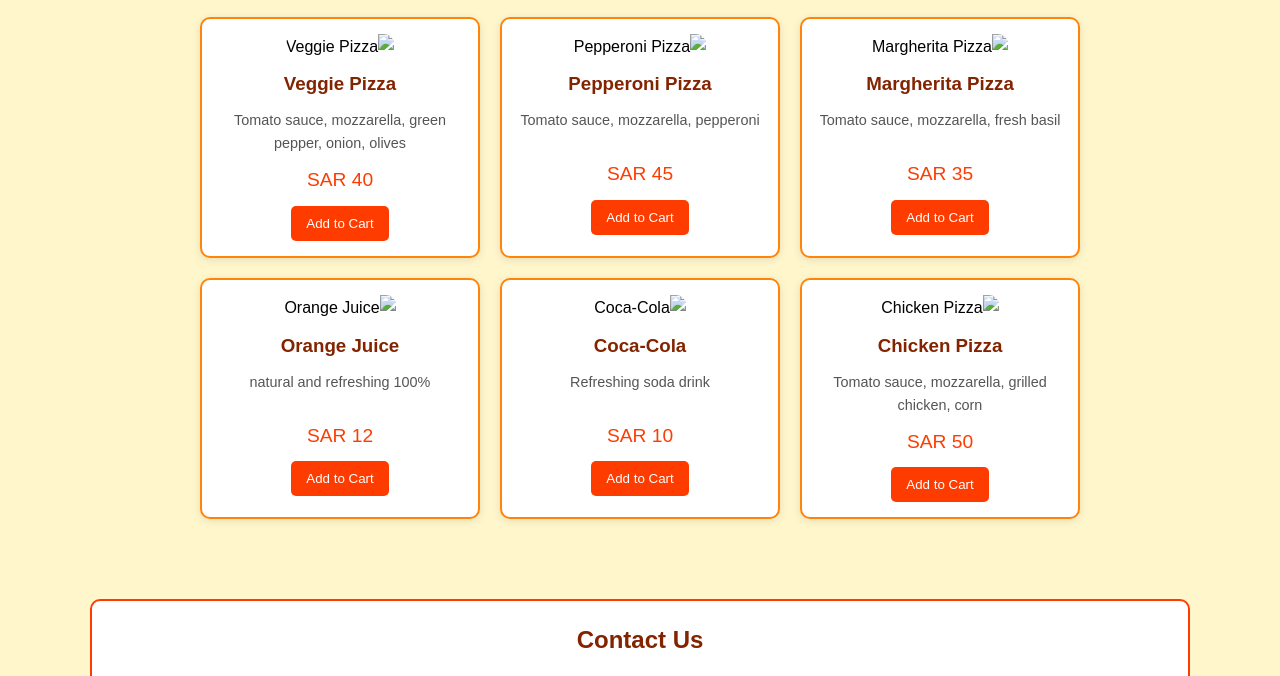
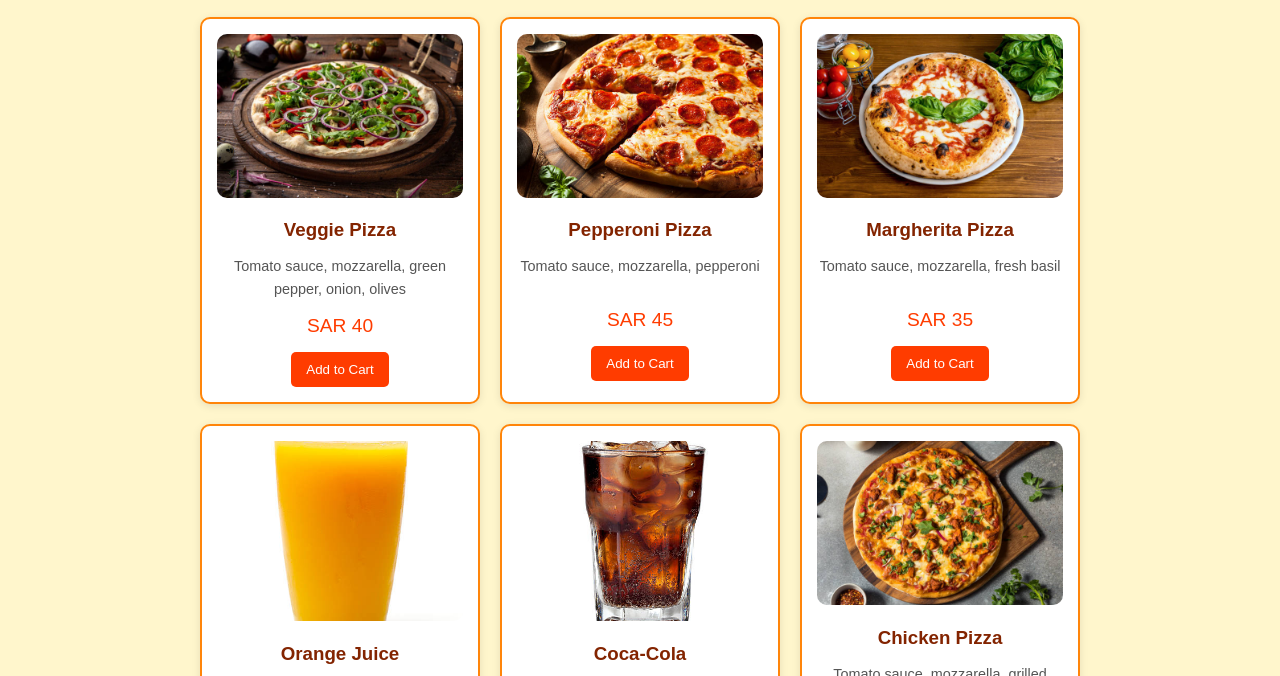
Before and after one commit to ahmedbntrya5/Pizza-website, a plain HTML site: page index.html in a window 1280 px wide. Shown: the part 833-1509 px from the top of the page. Drawn offline with Linux system fonts and the light colour scheme; files whose address does not match are found by name.

Commit message:
Update index.html

```diff
--- a/index.html
+++ b/index.html
@@ -34,7 +34,7 @@
 
     <!-- Cart Icon -->
     <div class="cart-icon" onclick="toggleCartModal()">
-      <img src="image/cart-icon.jpg" alt="Shopping Cart">
+      <img src="cart-icon.jpg" alt="Shopping Cart">
       <div class="cart-count" id="cartCount">0</div>
     </div>
   </nav>
@@ -73,7 +73,7 @@
     <div class="menu-items">
       <!-- Menu Item: Margherita Pizza -->
       <div class="menu-item">
-        <img src="image/pizza1.jpg" alt="Margherita Pizza">
+        <img src="pizza1.jpg" alt="Margherita Pizza">
         <h3>Margherita Pizza</h3>
         <p>Tomato sauce, mozzarella, fresh basil</p>
         <div class="price">35 SAR</div>
@@ -81,7 +81,7 @@
       </div>
       <!-- Menu Item: Pepperoni Pizza -->
       <div class="menu-item">
-        <img src="image/pizza2.jpg" alt="Pepperoni Pizza">
+        <img src="pizza2.jpg" alt="Pepperoni Pizza">
         <h3>Pepperoni Pizza</h3>
         <p>Tomato sauce, mozzarella, pepperoni</p>
         <div class="price">45 SAR</div>
@@ -89,7 +89,7 @@
       </div>
       <!-- Menu Item: Veggie Pizza -->
       <div class="menu-item">
-        <img src="image/pizza3.jpg" alt="Veggie Pizza">
+        <img src="pizza3.jpg" alt="Veggie Pizza">
         <h3>Veggie Pizza</h3>
         <p>Tomato sauce, mozzarella, green pepper, onion, olives</p>
         <div class="price">40 SAR</div>
@@ -97,7 +97,7 @@
       </div>
       <!-- Menu Item: Chicken Pizza -->
       <div class="menu-item">
-        <img src="image/pizza4.jpg" alt="Chicken Pizza">
+        <img src="pizza4.jpg" alt="Chicken Pizza">
         <h3>Chicken Pizza</h3>
         <p>Tomato sauce, mozzarella, grilled chicken, corn</p>
         <div class="price">50 SAR</div>
@@ -105,7 +105,7 @@
       </div>
       <!-- Menu Item: Coca-Cola -->
       <div class="menu-item">
-        <img src="image/coke.jpg" alt="Coca-Cola">
+        <img src="coke.jpg" alt="Coca-Cola">
         <h3>Coca-Cola</h3>
         <p>Refreshing soda drink</p>
         <div class="price">10 SAR</div>
@@ -113,7 +113,7 @@
       </div>
       <!-- Menu Item: Orange Juice -->
       <div class="menu-item">
-        <img src="image/orange-juce.jpg" alt="Orange Juice">
+        <img src="orange-juce.jpg" alt="Orange Juice">
         <h3>Orange Juice</h3>
         <p>100% natural and refreshing</p>
         <div class="price">12 SAR</div>
```
